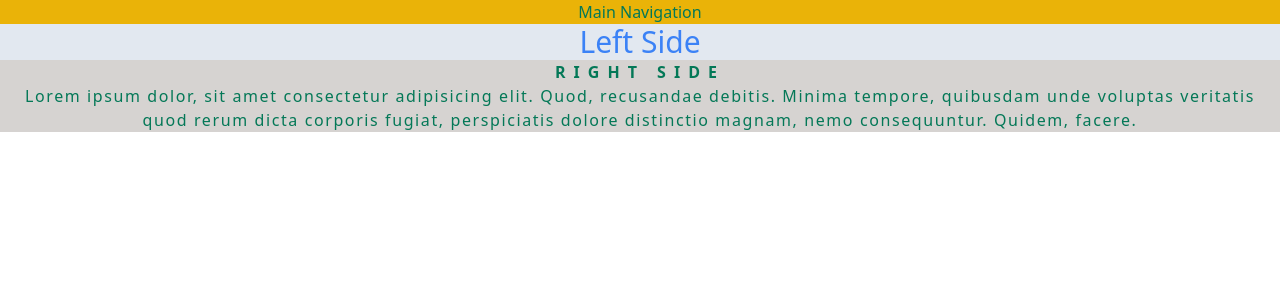
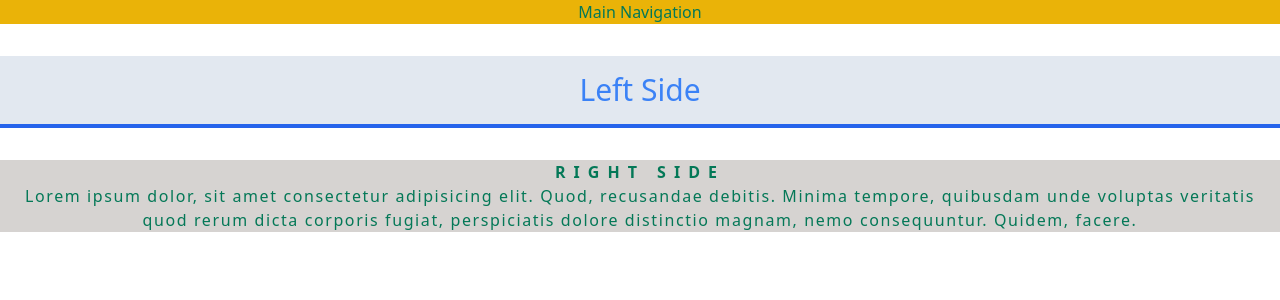
Before and after one commit to emmeiwhite/react-18-tailwind, a React (Vite) app: page / in a window 1280 px wide. Shown: the top 300 px of the page. Built offline with nearby package versions, Linux system fonts and the light colour scheme.

Commit message:
box-model - px, py, mx, my, mb, border-4 border-blue-600

```diff
--- a/src/App.jsx
+++ b/src/App.jsx
@@ -4,7 +4,7 @@ function App() {
       <nav className="bg-yellow-500">Main Navigation</nav>
 
       <main>
-        <div className="bg-slate-200 text-3xl text-blue-500">
+        <div className="bg-slate-200 text-3xl text-blue-500 py-4 my-8 border-b-4 border-blue-600">
           <h1>Left Side</h1>
         </div>
         <div className="bg-stone-300">
```
